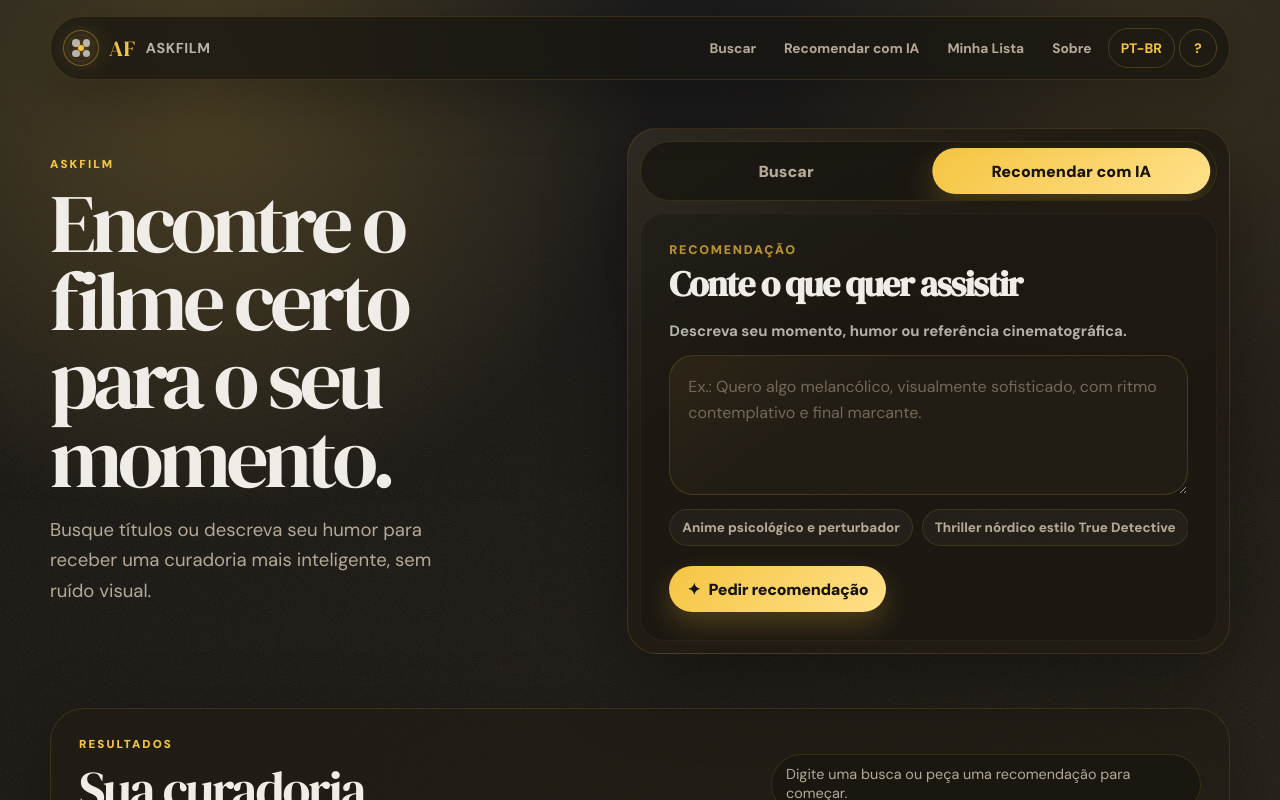
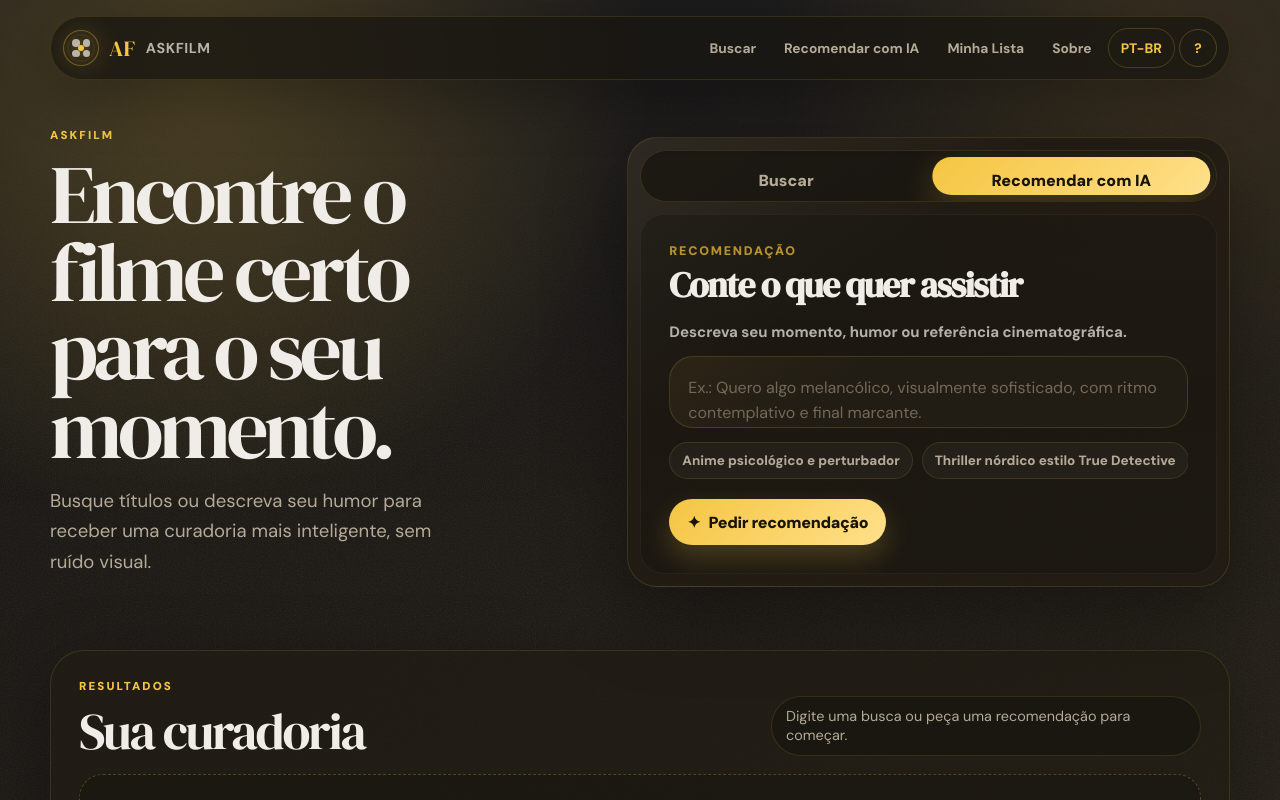
Before and after one commit to gustadev-vrgs/tcc-filmes, a Next.js app: page / in a window 1280 px wide. Shown: the top 800 px of the page. Built offline with nearby package versions, Linux system fonts and the light colour scheme.

Commit message:
Ajusta header, painel principal e idioma

```diff
--- a/app/globals.css
+++ b/app/globals.css
@@ -1012,10 +1012,13 @@ p {
 
 /* Harmonized main interaction area and restored details flow */
 .interaction-panel {
-  display: grid;
+  display: flex;
+  flex-direction: column;
   gap: 12px;
   width: 100%;
-  min-height: 452px;
+  height: 450px;
+  min-height: 0;
+  overflow: hidden;
 }
 
 .mode-toggle button {
@@ -1026,13 +1029,19 @@ p {
 }
 
 .panel-section {
-  display: grid;
-  align-content: start;
+  display: flex;
+  flex: 1 1 auto;
+  flex-direction: column;
   gap: 18px;
-  min-height: 360px;
+  min-height: 0;
+  overflow: hidden;
   border: 1px solid rgba(255, 255, 255, 0.045);
   border-radius: 24px;
   background: rgba(25, 22, 17, 0.42);
+}
+
+.panel-section:has(.spotlight-search) {
+  justify-content: center;
 }
 
 .mode-heading {
@@ -1055,6 +1064,7 @@ p {
 
 .spotlight-search {
   min-height: 66px;
+  flex: 0 0 auto;
 }
 
 .gold-button {
@@ -1062,8 +1072,14 @@ p {
 }
 
 .ai-prompt-card {
-  align-self: stretch;
-  grid-template-rows: auto minmax(132px, auto) auto;
+  flex: 1 1 auto;
+  min-height: 0;
+  grid-template-rows: auto minmax(0, 1fr) auto;
+}
+
+.ai-prompt-card textarea {
+  min-height: 0;
+  resize: none;
 }
 
 .prompt-footer {
@@ -1215,11 +1231,11 @@ p {
 
 @media (max-width: 760px) {
   .interaction-panel {
-    min-height: 438px;
+    height: 438px;
   }
 
   .panel-section {
-    min-height: 334px;
+    min-height: 0;
     padding: 18px;
   }
 
```
